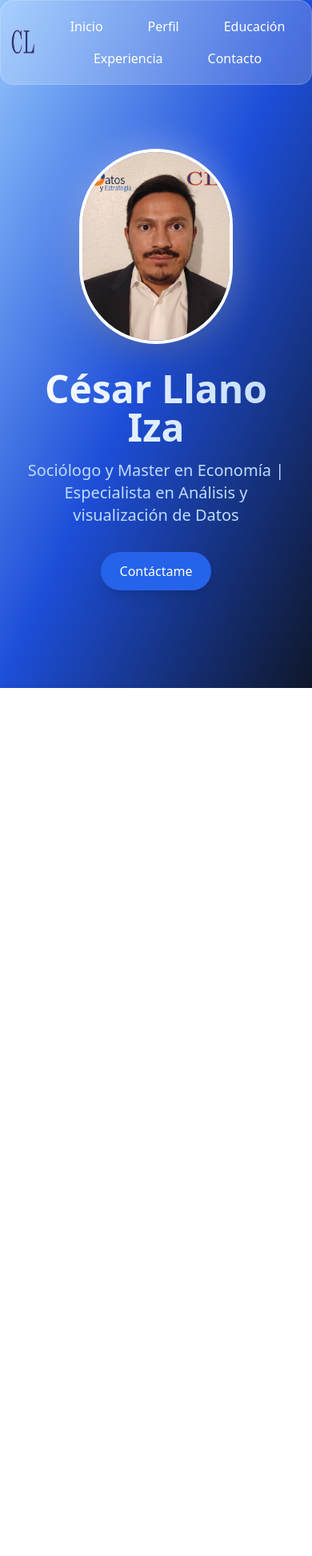
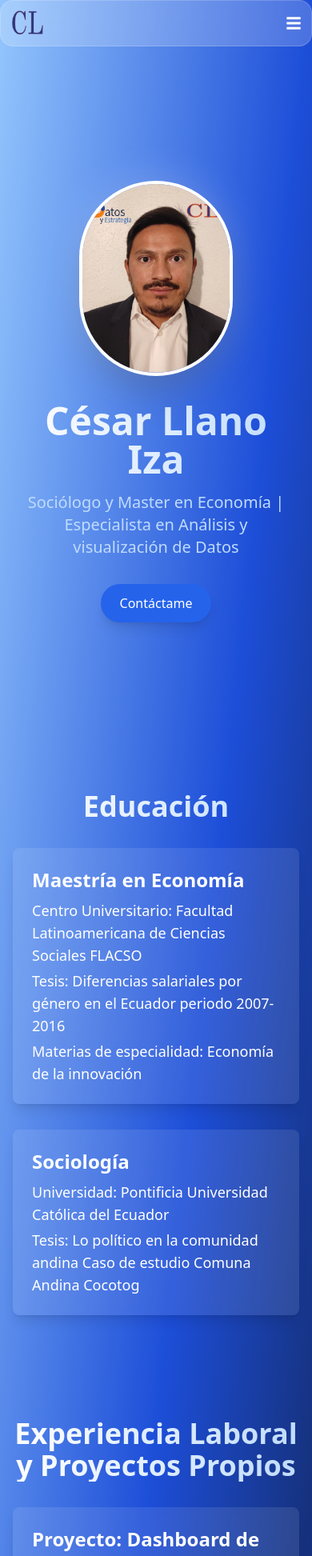
Before and after one commit to Cllano21/mi-sitio, a Next.js app: page / in a window 390 px wide. Shown: the top 1945 px of the page at 80% size. Before the commit the page ends 860 px from the top, so only its background shows below. Built offline with nearby package versions, Linux system fonts and the light colour scheme.

Commit message:
Initial commit of mi-sitio

```diff
--- a/app/page.tsx
+++ b/app/page.tsx
@@ -1,9 +1,11 @@
 'use client';
 
 import { useState, useEffect, useRef } from 'react';
+import { FaBars, FaTimes } from 'react-icons/fa';
 
 export default function HomePage() {
   const [scrolled, setScrolled] = useState(false);
+  const [isMenuOpen, setIsMenuOpen] = useState(false);
   const headerRef = useRef<HTMLElement>(null);
 
   useEffect(() => {
@@ -15,6 +17,7 @@ export default function HomePage() {
   }, []);
 
   const scrollToSection = (id: string) => {
+    setIsMenuOpen(false); // Close mobile menu when a section link is clicked
     const el = document.getElementById(id);
     if (el) el.scrollIntoView({ behavior: 'smooth', block: 'start' });
   };
@@ -30,7 +33,7 @@ export default function HomePage() {
         }`}
       >
         <div
-          className="flex justify-between items-center p-3 max-w-7xl mx-auto"
+          className="flex justify-between items-center p-3 max-w-5xl mx-auto"
           style={{
             background: 'rgba(255, 255, 255, 0.2)',
             backdropFilter: 'blur(12px)',
@@ -46,12 +49,12 @@ export default function HomePage() {
             />
           </div>
 
-          <nav className="flex flex-wrap justify-center">
+          <nav className="hidden md:flex flex-wrap justify-center">
             {['Inicio', 'perfil', 'formacion', 'Experiencia', 'Contacto'].map(
               (item) => (
                 <button
                   key={item}
-                  onClick={() => scrollToSection(item)}
+                  onClick={() => scrollToSection(item.toLowerCase())} // Use lowercase for IDs
                   className="px-3 py-2 mx-1 rounded hover:bg-white/20 flex items-center text-white text-md transition"
                 >
                   <i
@@ -80,12 +83,60 @@ export default function HomePage() {
               )
             )}
           </nav>
+           <button
+            className="md:hidden text-white text-xl z-[500]"
+            onClick={() => setIsMenuOpen(!isMenuOpen)}
+          >
+            {isMenuOpen ? <FaTimes /> : <FaBars />}
+          </button>
+        </div>
+
+        {/* Mobile Menu Overlay */}
+        <div
+          className={`fixed top-0 left-0 w-full h-full bg-[rgba(30,58,138,0.95)] backdrop-blur-lg z-[999] transition-all duration-300 ${
+            isMenuOpen ? 'opacity-100 translate-y-0' : 'opacity-0 -translate-y-full pointer-events-none'
+          }`}
+        >
+          <div className="flex flex-col items-center justify-center h-full pt-20 pb-10">
+            {['Inicio', 'perfil', 'formacion', 'Experiencia', 'Contacto'].map(
+              (item) => (
+                <button
+                  key={item}
+                  onClick={() => scrollToSection(item.toLowerCase())} // Use lowercase for IDs
+                  className="w-4/5 max-w-xs py-4 my-2 rounded-lg bg-white/10 hover:bg-white/20 flex items-center justify-center text-white text-lg transition transform hover:scale-105"
+                >
+                  <i
+                    className={`fas ${
+                      item === 'Inicio'
+                        ? 'fa-circle'
+                        : item === 'perfil'
+                        ? 'fa-user'
+                        : item === 'formacion'
+                        ? 'fa-graduation-cap'
+                        : item === 'Experiencia'
+                        ? 'fa-briefcase'
+                        : 'fa-envelope'
+                    } mr-3 w-5 h-5`}
+                  />
+                  {item === 'Inicio'
+                    ? 'Inicio'
+                    : item === 'perfil'
+                    ? 'Perfil'
+                    : item === 'formacion'
+                    ? 'Educación'
+                    : item === 'Experiencia'
+                    ? 'Experiencia'
+                    : 'Contacto'}
+                </button>
+              )
+            )}
+          </div>
         </div>
       </header>
 
-     <main className="pt-20 min-h-screen bg-gradient-to-br from-blue-300 via-blue-700 to-slate-900 p-4 text-white">
-  <div className="flex flex-col items-center justify-center min-h-[calc(100vh-5rem)]">
-    {/* Imagen con efecto de iluminación */}
+      <main className="pt-20 bg-gradient-to-br from-blue-300 via-blue-700 to-slate-900 text-white">
+        {/* Section: Inicio / Perfil (Hero Section) */}
+        <section id="inicio" className="min-h-screen flex flex-col items-center justify-center p-4">
           <div className="relative mb-8">
             <div className="absolute inset-0 bg-white rounded-full opacity-20 blur-xl animate-pulse"></div>
             <img
@@ -95,24 +146,113 @@ export default function HomePage() {
             />
           </div>
 
-    {/* Título con efecto de gradiente */}
           <h1 className="text-5xl md:text-6xl font-bold text-transparent bg-clip-text bg-gradient-to-r from-white to-blue-200 mb-4 text-center px-4">
             César Llano Iza
           </h1>
 
-    {/* Subtítulo profesional */}
-    <h2 className="text-xl md:text-2xl text-blue-200 font-light text-center max-w-2xl px-4">
+          <h2 className="text-xl md:text-2xl text-blue-200 font-light text-center max-w-2xl px-4 mb-8">
             Sociólogo y Master en Economía | Especialista en Análisis y visualización de Datos
           </h2>
 
-    {/* Botón de acción */}
           <button
-      onClick={() => scrollToSection('Contacto')}
-      className="mt-8 px-6 py-3 bg-blue-600 hover:bg-blue-700 rounded-full text-white font-medium transition-all duration-300 transform hover:scale-105 shadow-lg"
+            onClick={() => scrollToSection('contacto')}
+            className="px-6 py-3 bg-blue-600 hover:bg-blue-700 rounded-full text-white font-medium transition-all duration-300 transform hover:scale-105 shadow-lg"
           >
             Contáctame
           </button>
+        </section>
+
+        {/* Section: Formacion (Education) */}
+        <section id="formacion" className="py-16 px-4 md:px-8 max-w-5xl mx-auto">
+          <h1 className="text-4xl md:text-6xl font-bold text-transparent bg-clip-text bg-gradient-to-r from-white to-blue-200 mb-8 text-center">
+            Educación
+          </h1>
+
+          <div className="flex flex-col gap-8"> {/* Use gap for spacing between education entries */}
+            {/* Maestría en Economía */}
+            <div className="bg-white/10 p-6 rounded-lg shadow-lg backdrop-blur-sm">
+              <h3 className="text-2xl font-semibold mb-2">Maestría en Economía</h3>
+              <p className="text-lg font-light mb-1">
+                <span className="font-medium">Centro Universitario:</span> Facultad Latinoamericana de Ciencias Sociales FLACSO
+              </p>
+              <p className="text-lg font-light mb-1">
+                <span className="font-medium">Tesis:</span> Diferencias salariales por género en el Ecuador periodo 2007- 2016
+              </p>
+              <p className="text-lg font-light">
+                <span className="font-medium">Materias de especialidad:</span> Economía de la innovación
+              </p>
             </div>
+
+            {/* Sociología */}
+            <div className="bg-white/10 p-6 rounded-lg shadow-lg backdrop-blur-sm">
+              <h3 className="text-2xl font-semibold mb-2">Sociología</h3>
+              <p className="text-lg font-light mb-1">
+                <span className="font-medium">Universidad:</span> Pontificia Universidad Católica del Ecuador
+              </p>
+              <p className="text-lg font-light">
+                <span className="font-medium">Tesis:</span> Lo político en la comunidad andina Caso de estudio Comuna Andina Cocotog
+              </p>
+            </div>
+          </div>
+        </section>
+
+        {/* Section: Experiencia (Laboral & Proyectos) */}
+        <section id="experiencia" className="py-16 px-4 md:px-8 max-w-5xl mx-auto">
+          <h1 className="text-4xl md:text-6xl font-bold text-transparent bg-clip-text bg-gradient-to-r from-white to-blue-200 mb-8 text-center">
+            Experiencia Laboral y Proyectos Propios
+          </h1>
+
+          <div className="flex flex-col gap-12"> {/* Gap for spacing between experience entries */}
+            {/* Análisis de datos propio (Video Project) */}
+            <div className="bg-white/10 p-6 rounded-lg shadow-lg backdrop-blur-sm">
+              <h3 className="text-2xl font-semibold mb-4">Proyecto: Dashboard de utilidades automotrices</h3>
+
+              <div className="video-container mb-6"> {/* Added mb-6 for spacing below video */}
+                <video controls muted autoPlay playsInline className="object-cover w-full max-w-xl mx-auto h-[280px] rounded-lg shadow-xl"> {/* Adjusted height example */}
+                  <source src="video/Diseño sin título (2).mp4" type="video/mp4" />
+                  Tu navegador no soporta video HTML5.
+                </video>
+              </div>
+
+              <p className="mb-4 text-lg">
+                Evolución histórica de las utilidades de las empresas automotrices ecuatorianas! 🚗📊
+                ¡Usando Python y SQL se puede crear gráficos dinámicos e interactivos maniuplando millones de datos🎨📊
+              </p>
+              </div>
+<div className="bg-white/10 p-6 rounded-lg shadow-lg backdrop-blur-sm">
+              <h3 className="text-2xl font-semibold mb-4">Proyecto: Ranking dinámico</h3>
+
+              <div className="video-container mb-6"> {/* Added mb-6 for spacing below video */}
+                <video controls muted autoPlay playsInline className="object-cover w-full max-w-xl mx-auto h-[280px] rounded-lg shadow-xl"> {/* Adjusted height example */}
+                  <source src="video/GSIS.mp4" type="video/mp4" />
+                  Tu navegador no soporta video HTML5.
+                </video>
+              </div>
+
+              <p className="mb-4 text-lg">
+                Evolución histórica de las utilidades de las empresas automotrices ecuatorianas! 🚗📊
+                ¡Usando Python y SQL se puede crear gráficos dinámicos e interactivos maniuplando millones de datos🎨📊
+              </p>
+              </div>
+            {/* Otro proyecto/experiencia si lo tienes */}
+            {/* <div className="bg-white/10 p-6 rounded-lg shadow-lg backdrop-blur-sm">
+              <h3 className="text-2xl font-semibold mb-2">Título de Otra Experiencia</h3>
+              <p className="text-lg font-light">Descripción de la otra experiencia o proyecto.</p>
+            </div> */}
+          </div>
+        </section>
+
+        {/* Section: Contacto (Example) */}
+        <section id="contacto" className="py-16 px-4 md:px-8 max-w-5xl mx-auto text-center">
+          <h1 className="text-4xl md:text-6xl font-bold text-transparent bg-clip-text bg-gradient-to-r from-white to-blue-200 mb-8">
+            Contacto
+          </h1>
+          <p className="text-xl mb-4">Puedes contactarme a través de:</p>
+          <p className="text-2xl font-semibold">tucorreo@example.com</p>
+          <p className="text-2xl font-semibold">+593 999 999 999</p>
+          {/* Aquí puedes agregar un formulario de contacto o enlaces a redes sociales */}
+        </section>
+
       </main>
     </>
   );
--- a/package.json
+++ b/package.json
@@ -16,6 +16,7 @@
     "next": "13.4.12",
     "react": "18.2.0",
     "react-dom": "18.2.0",
+    "react-icons": "^5.5.0",
     "tailwind-merge": "^3.3.1",
     "tailwindcss-animate": "^1.0.7"
   },
```
Also changed, not shown: 1 other file (tests, documents, lock files or other folders). Lines whose indentation alone changed are shown as unchanged.
